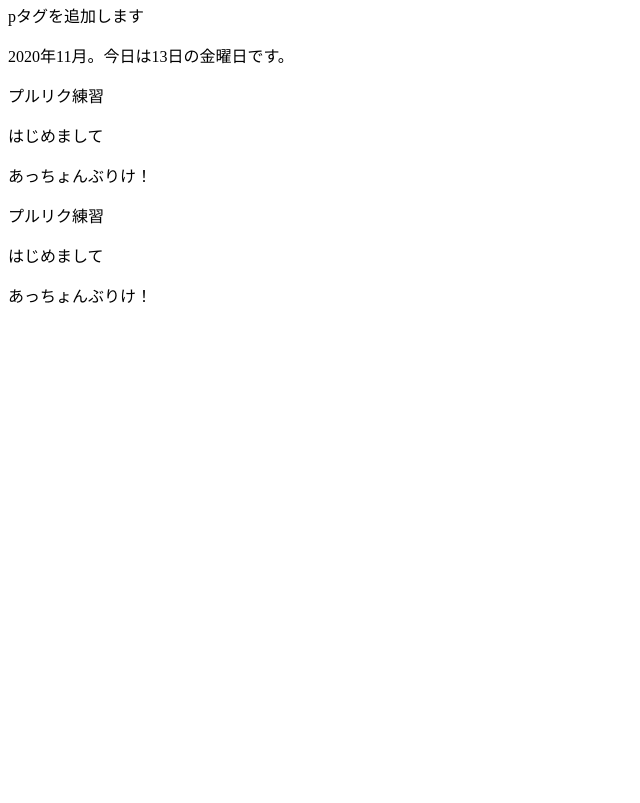
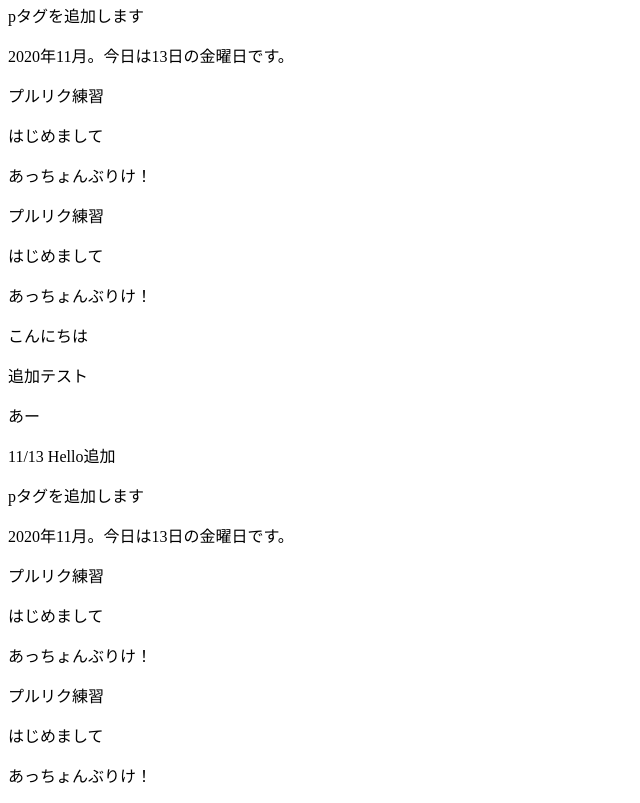
Before and after one commit to kjwrj/pullreq, a plain HTML site: page index.html in a window 1280 px wide. Shown: the part 1163-1966 px from the top of the page, without its empty margins (0-640 px from the left). Before the commit the page ends 1486 px from the top, so only its background shows below. Drawn offline with Linux system fonts and the light colour scheme.

Commit message:
Update index.html

```diff
--- a/index.html
+++ b/index.html
@@ -42,6 +42,18 @@
 		<p>プルリク練習</p>
 		<p>はじめまして</p>
 		<p>あっちょんぶりけ！</p>
+		<p>こんにちは</p>
+		<p>追加テスト</p>
+		<p>あー</p>
+		<p>11/13 Hello追加</p>
+		<p>pタグを追加します<p>
+		<p>2020年11月。今日は13日の金曜日です。<p>
+		<p>プルリク練習</p>
+		<p>はじめまして</p>
+		<p>あっちょんぶりけ！</p>
+		<p>プルリク練習</p>
+		<p>はじめまして</p>
+		<p>あっちょんぶりけ！</p>
 	</body>
 
 </html>
```
